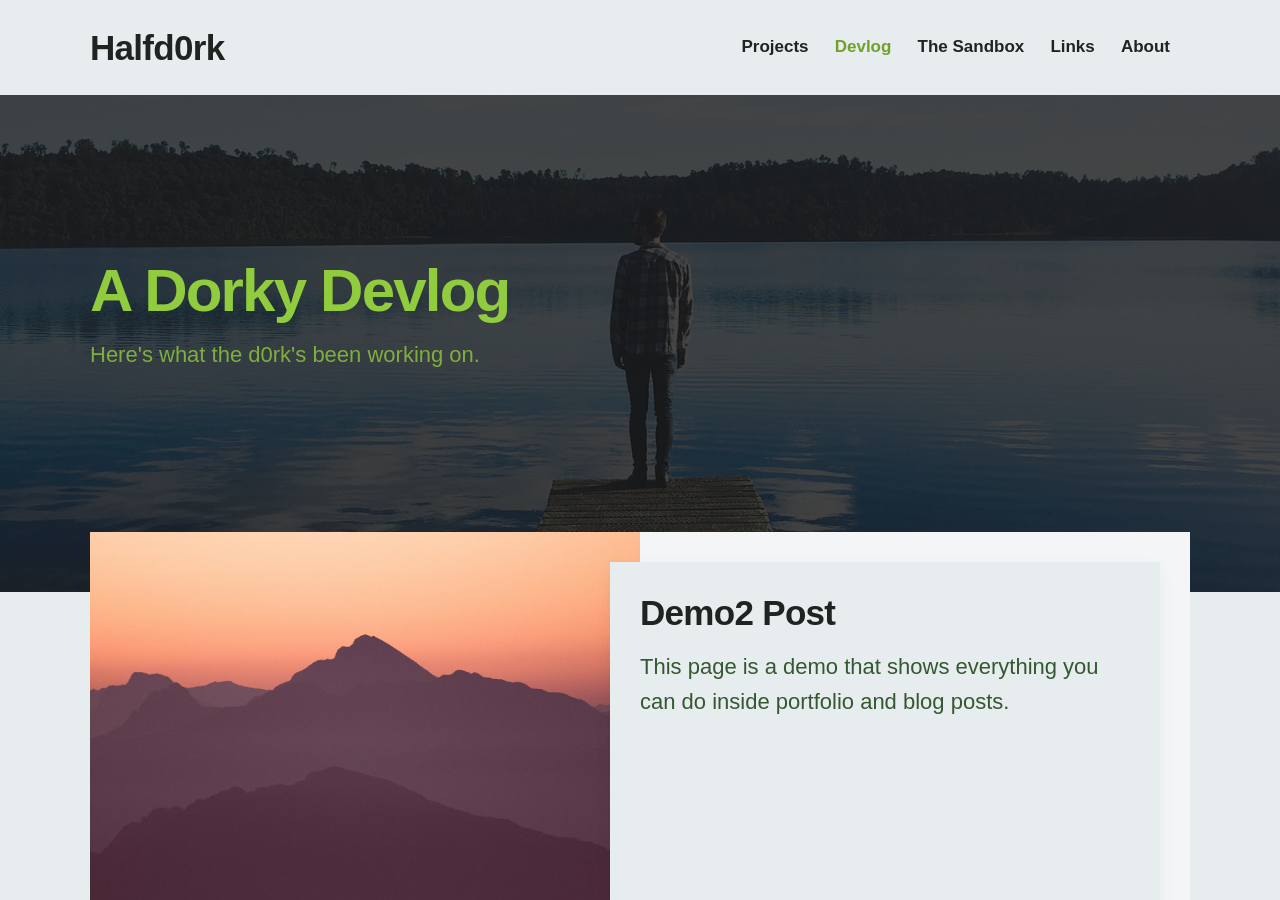
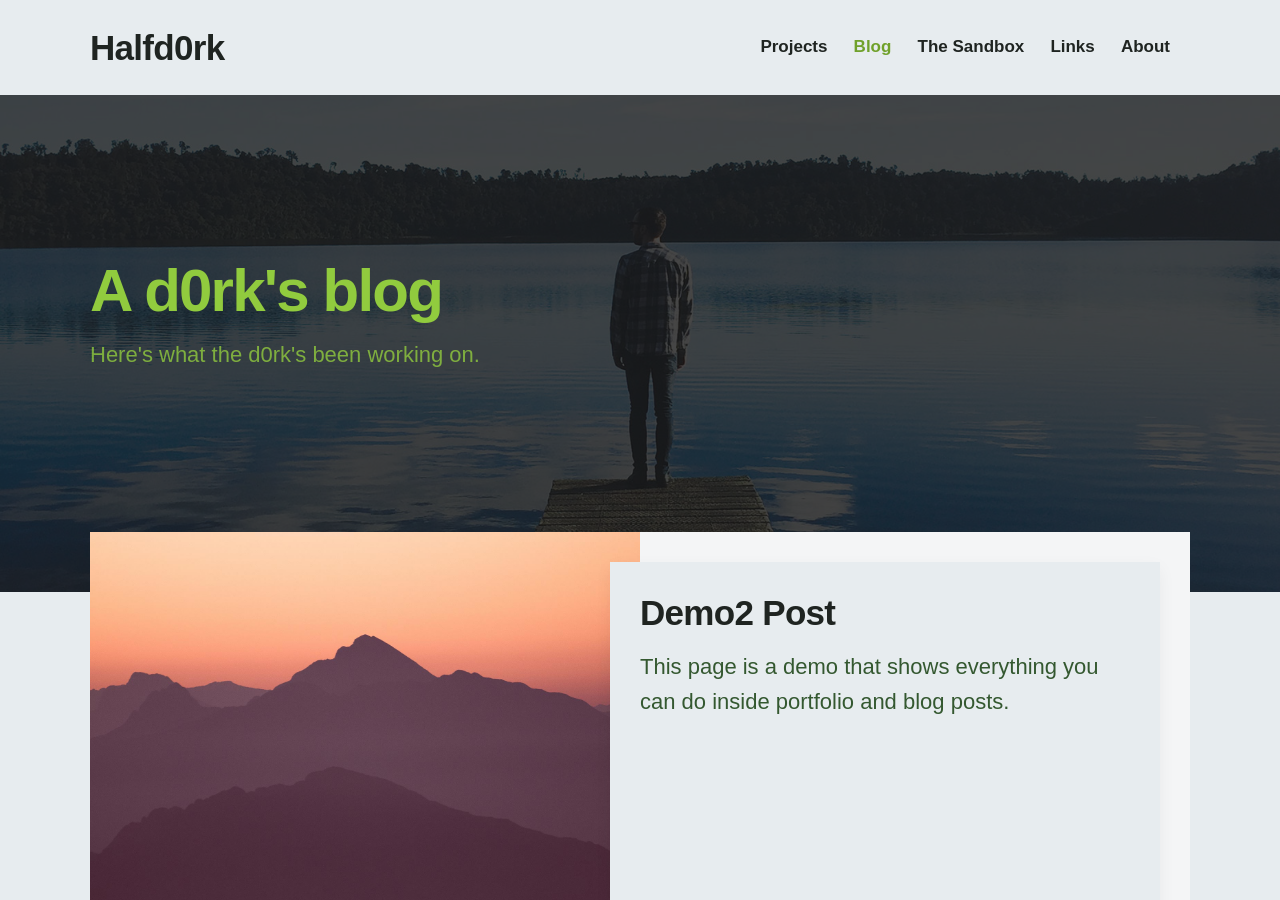
Before and after one commit to halfd0rk/halfd0rk.github.io, a Jekyll site: the page built from blog/index.html, in a window 1280 px wide and 900 px high. Built offline with Jekyll 4.4.1, drawn with Linux system fonts in a browser that asks for light colours; nearby versions of some CDN libraries; some web fonts are replaced; the list of posts is cut into pages by our own code.

Commit message:
article amazon test

```diff
--- a/_data/settings.yml
+++ b/_data/settings.yml
@@ -10,7 +10,7 @@ menu_settings:
   menu_items:
     - title: 'Projects'
       url: '/'
-    - title: 'Devlog'
+    - title: 'Blog'
       url: '/blog/'
     - title: 'The Sandbox'
       url: '/about'
--- a/_layouts/post.html
+++ b/_layouts/post.html
@@ -24,10 +24,11 @@ layout: default
 		<article class="single-post">
 
 			{{ page.content }}
+			{% capture amazon %}{{ content | has_amazon }}{% endcapture %}
+			{% if amazon == 'true' %}{% include custom/amazon_affiliate.html %}{% endif %}
 
 		</article>
 
 	</div>
-	{% capture amazon %}{{ content | has_amazon }}{% endcapture %}
-	{% if amazon == 'true' %}{% include custom/amazon_affiliate.html %}{% endif %}
+
 </section>
--- a/blog/index.html
+++ b/blog/index.html
@@ -13,7 +13,7 @@ featured_image: /images/demo/blog.jpg
 
 	<div class="wrap">
 
-		<h1>A Dorky Devlog</h1>
+		<h1>A d0rk's blog</h1>
 		<p>Here's what the d0rk's been working on.</p>
 
 	</div>
```
